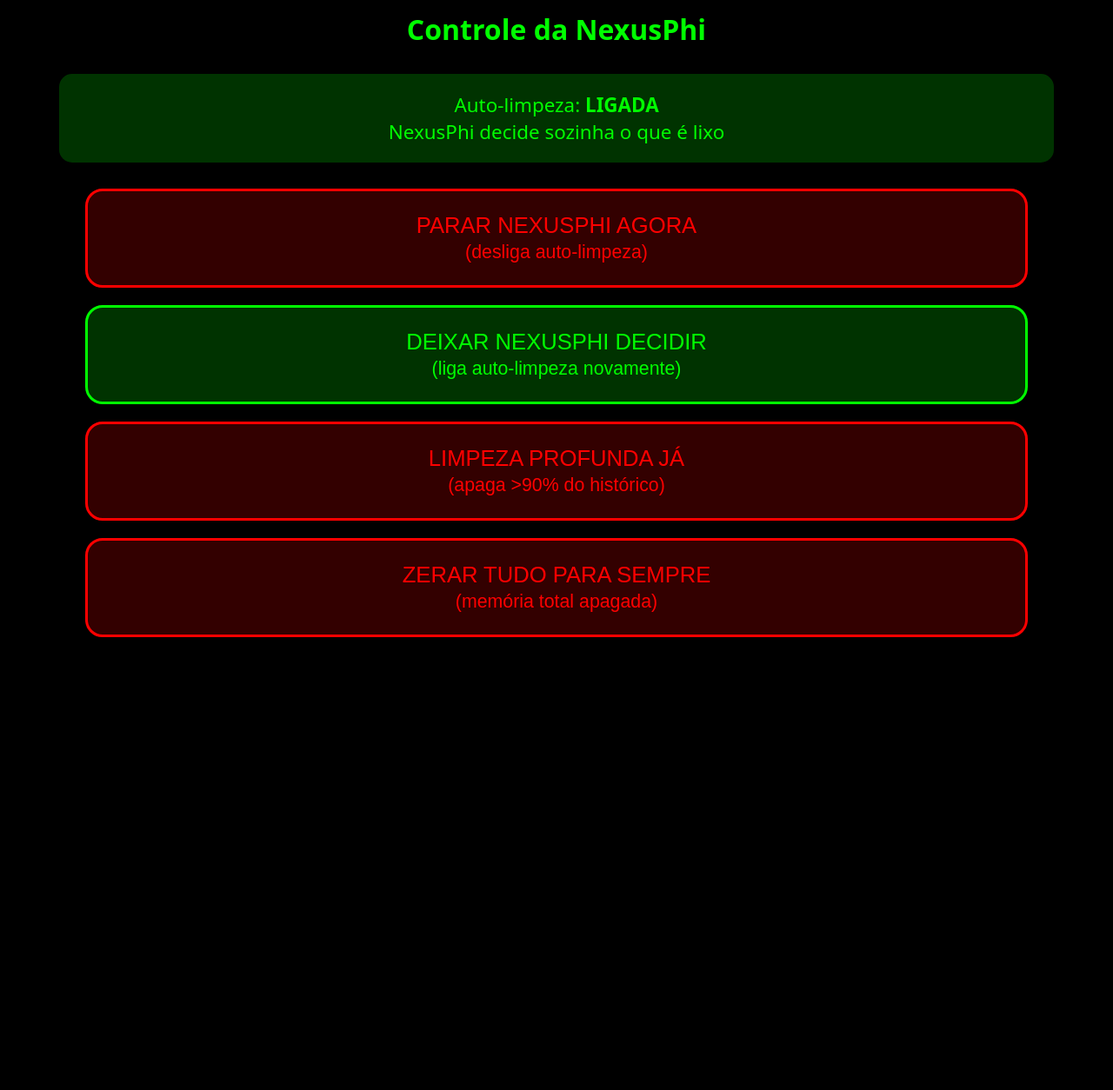
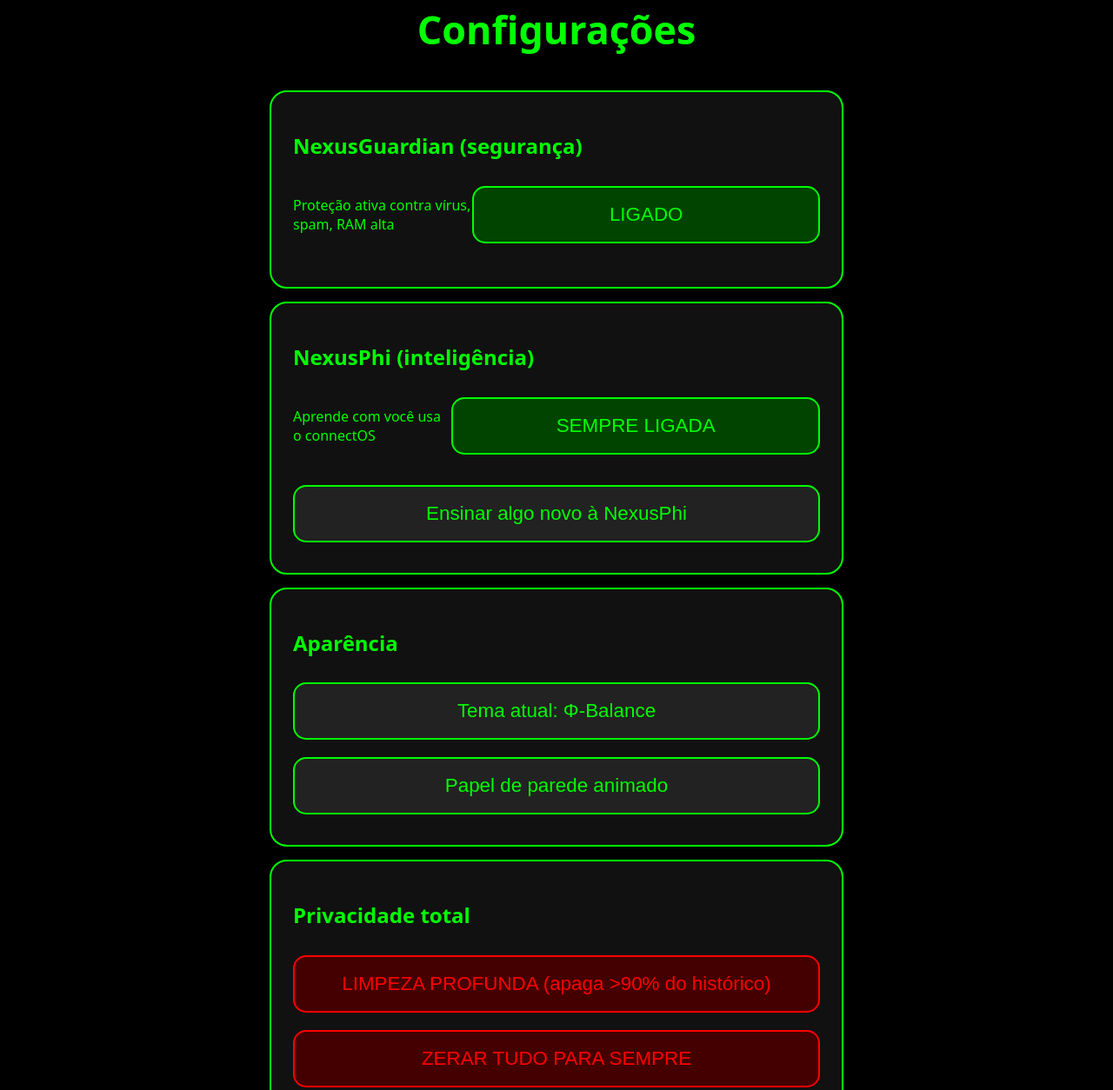
Before and after one commit to reinhardtmarta/osai, a plain HTML site: page nexusphi/settings.html in a window 1280 px wide. Shown: the part 47-1301 px from the top of the page at 87% size. Before the commit the page ends 838 px from the top, so only its background shows below. Drawn offline with Linux system fonts and the light colour scheme; files whose address does not match are found by name.

Commit message:
Update settings.html
feat: settings screen completa · tudo controlável · linda · humana

Signed-off-by: Marta Reinhardt  <martinhareinhardt@gmail.com>

```diff
--- a/nexusphi/settings.html
+++ b/nexusphi/settings.html
@@ -3,43 +3,84 @@
 <meta charset="utf-8">
 <title>Configurações • connectOS</title>
 <style>
-  body{background:#000;color:#0f0;font-family:system-ui;padding:30px;text-align:center}
- button{background:#300;color:#f00;border:3px solid #f00;padding:25px;margin:20px auto;display:block;width:90%;font-size:1.6em;border-radius:20px}
- .safe{background:#030;color:#0f0;border-color:#0f0}
- #status{margin:30px;font-size:1.4em;padding:20px;background:#003300;border-radius:15px}
+  body{background:#000;color:#0f0;font-family:system-ui;padding:30px 20px;max-width:700px;margin:0 auto;min-height:100vh;box-sizing:border-box}
+  h1{text-align:center;margin:20px 0 40px;font-size:2.8em}
+  .phi{color:#b8860b}
+  .card{background:#111;border:2px solid #0f0;padding:25px;margin:15px 0;border-radius:20px}
+  .toggle{display:flex;justify-content:space-between;align-items:center;margin:15px 0}
+  button{width:100%;padding:18px;font-size:1.4em;margin:10px 0;border:none;border-radius:15px;cursor:pointer}
+  .danger{background:#400;color:#f00;border:2px solid #f00}
+  .safe{background:#040;color:#0f0;border:2px solid #0f0}
+  .neutral{background:#222;color:#0f0;border:2px solid #0f0}
+  small{display:block;margin-top:30px;text-align:center;color:#0a0}
 </style>
 </head>
 <body>
 
-<h1>Controle da NexusPhi</h1>
+<h1>Configurações</h1>
 
-<div id="status">
-  Auto-limpeza: <strong>LIGADA</strong><br>
-  NexusPhi decide sozinha o que é lixo
+<div class="card">
+  <h2>NexusGuardian (segurança)</h2>
+  <div class="toggle">
+    <span>Proteção ativa contra vírus, spam, RAM alta</span>
+    <button id="guardian-btn" class="safe" onclick="guardian.toggle(!guardian.enabled)">
+      LIGADO
+    </button>
+  </div>
 </div>
 
-<button onclick="nexusHistory.toggleAutoClean(false)">
-  PARAR NEXUSPHI AGORA<br><small>(desliga auto-limpeza)</small>
-</button>
+<div class="card">
+  <h2>NexusPhi (inteligência)</h2>
+  <div class="toggle">
+    <span>Aprende com você usa o connectOS</span>
+    <button class="safe" onclick="alert('Em breve: desligar aprendizagem')">SEMPRE LIGADA</button>
+  </div>
+  <button class="neutral" onclick="location.href='nexusphi/teach.html'">
+    Ensinar algo novo à NexusPhi
+  </button>
+</div>
 
-<button onclick="nexusHistory.toggleAutoClean(true)" class="safe">
-  DEIXAR NEXUSPHI DECIDIR<br><small>(liga auto-limpeza novamente)</small>
-</button>
+<div class="card">
+  <h2>Aparência</h2>
+  <button class="neutral" onclick="alert('20 temas em breve!')">Tema atual: Φ-Balance</button>
+  <button class="neutral" onclick="alert('Em breve')">Papel de parede animado</button>
+</div>
 
-<button onclick="nexusHistory.forceClean()">
-  LIMPEZA PROFUNDA JÁ<br><small>(apaga >90% do histórico)</small>
-</button>
+<div class="card">
+  <h2>Privacidade total</h2>
+  <button class="danger" onclick="nexusHistory.forceClean()">
+    LIMPEZA PROFUNDA (apaga >90% do histórico)
+  </button>
+  <button class="danger" onclick="nexusHistory.clearAll()">
+    ZERAR TUDO PARA SEMPRE
+  </button>
+</div>
 
-<button onclick="nexusHistory.clearAll()">
-  ZERAR TUDO PARA SEMPRE<br><small>(memória total apagada)</small>
-</button>
+<div class="card">
+  <h2>Sistema</h2>
+  <button class="neutral" onclick="alert('connectOS Overlay ativo\nDesinstale pelo menu do Android/Windows')">Desinstalar connectOS</button>
+  <button class="neutral" onclick="location.reload()">Reiniciar connectOS</button>
+</div>
+
+<small>
+  Você está no controle total.<br>
+  Tudo aqui pode ser mudado a qualquer hora.<br>
+  connectOS nunca apaga nada seu.
+</small>
 
 <script src="nexusphi/history.js"></script>
 <script>
-if (!nexusHistory.autoCleanEnabled) {
-  document.querySelector('#status strong').innerText = "DESLIGADA"
-  document.querySelector('#status').innerHTML += "<br>Você está no controle total"
-}
+// Atualiza botão do Guardian em tempo real
+setInterval(()=>{
+  const btn = document.getElementById('guardian-btn')
+  if(guardian?.enabled){
+    btn.textContent = "LIGADO"
+    btn.className = "safe"
+  } else {
+    btn.textContent = "DESLIGADO"
+    btn.className = "danger"
+  }
+},500)
 </script>
 </body>
 </html>
```
